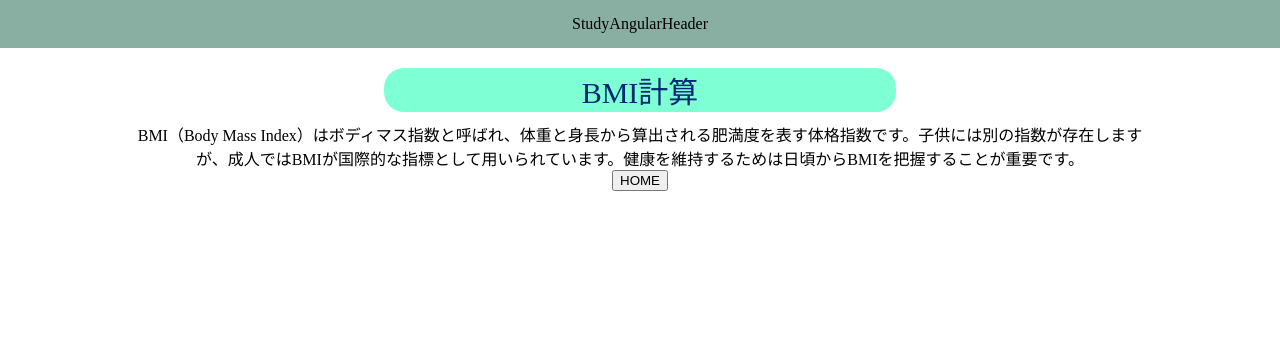
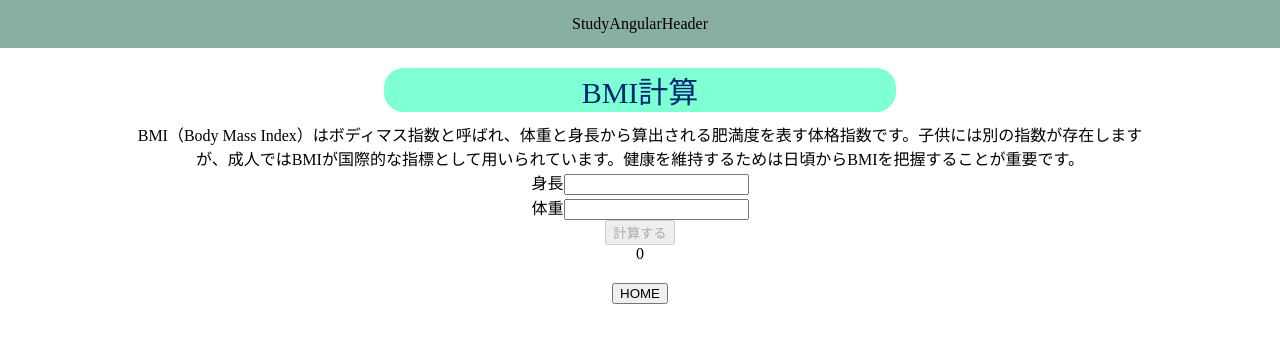
Before and after one commit to Ritorick/StudyAngular, an Angular app: page /study-bmi in a window 1280 px wide. Shown: the top 342 px of the page. Built offline with nearby package versions, Linux system fonts and the light colour scheme.

Commit message:
BMI Page Create.

```diff
--- a/src/app/study-bmi/study-bmi.html
+++ b/src/app/study-bmi/study-bmi.html
@@ -1,5 +1,30 @@
 <div class="container">
     <div class="title">BMI計算</div>
     <div class="BMIDescription">BMI（Body Mass Index）はボディマス指数と呼ばれ、体重と身長から算出される肥満度を表す体格指数です。子供には別の指数が存在しますが、成人ではBMIが国際的な指標として用いられています。健康を維持するためは日頃からBMIを把握することが重要です。</div>
-    <button class="routeHome" routerLink="">HOME</button>
+
+    <form [formGroup]="BMIDataInputForm" (ngSubmit)="onSubmit()">
+        <div>
+            <label for="height">身長</label>
+            <input
+            id="height"
+            type="height"
+            formControlName="height">
+            @if(BMIDataInputForm.controls.height.invalid && BMIDataInputForm.controls.height.touched) {
+                <p>身長を入力してください。</p>
+            }
+        </div>
+        <div>
+            <label for="weight">体重</label>
+            <input
+            id="weight"
+            type="weight"
+            formControlName="weight">
+            @if(BMIDataInputForm.controls.weight.invalid && BMIDataInputForm.controls.weight.touched) {
+                <p>体重を入力してください。</p>
+            }
+        </div>
+        <button type="submit" [disabled]="BMIDataInputForm.invalid">計算する</button>
+    </form>
+    <div>{{bmi}}</div>
+    <button class="routeHome" routerLink="" style="margin-top: 20px;">HOME</button>
 </div>
--- a/src/app/study-bmi/study-bmi.ts
+++ b/src/app/study-bmi/study-bmi.ts
@@ -1,13 +1,32 @@
 import { Component, signal } from '@angular/core';
 import { RouterLink } from '@angular/router';
+import { FormControl, FormGroup, ReactiveFormsModule, Validators} from '@angular/forms'
 
 
 @Component({
   selector: 'app-study-bmi',
-  imports: [RouterLink],
+  imports: [RouterLink, ReactiveFormsModule],
   templateUrl: './study-bmi.html',
   styleUrl: './study-bmi.css',
 })
 export class StudyBMI {
   protected readonly title = signal('hello-world-app');
+
+  bmi: number = 0;
+
+  BMIDataInputForm = new FormGroup({
+    weight: new FormControl('', [
+      Validators.required
+    ]),
+    height : new FormControl('', [
+      Validators.required
+    ])
+  });
+
+  onSubmit() {
+    const weight = Number(this.BMIDataInputForm.value.weight);
+    const height = Number(this.BMIDataInputForm.value.height);
+
+    this.bmi = Number((weight / ((height / 100) ** 2)).toFixed(1));
+  }
 }
```
